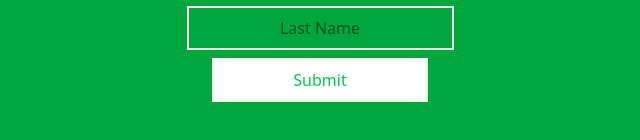
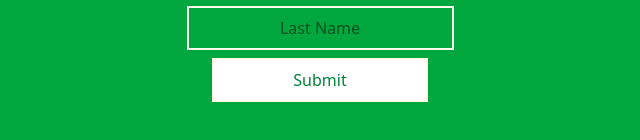
Before and after one commit to Eran2001/dp-react-course, a React (Vite) app: page / in a window 1280 px wide. Shown: the part 396-536 px from the top of the page, without its empty margins (320-960 px from the left). Built offline with nearby package versions, Linux system fonts and the light colour scheme.

Commit message:
update set func

```diff
--- a/src/App.jsx
+++ b/src/App.jsx
@@ -9,7 +9,7 @@ const App = () => {
   };
 
   const changeLName = (e) => {
-    setFName(e.target.value);
+    setLName(e.target.value);
   };
 
   return (
@@ -32,7 +32,7 @@ const App = () => {
         onChange={changeLName}
       />
       <input
-        className="border-2 border-amber-50 text-center text-green-500 bg-white px-4 py-2 mt-2 w-54"
+        className="border-2 border-amber-50 text-center text-green-700 bg-white px-4 py-2 mt-2 w-54"
         type="submit"
         value="Submit"
       />
```
